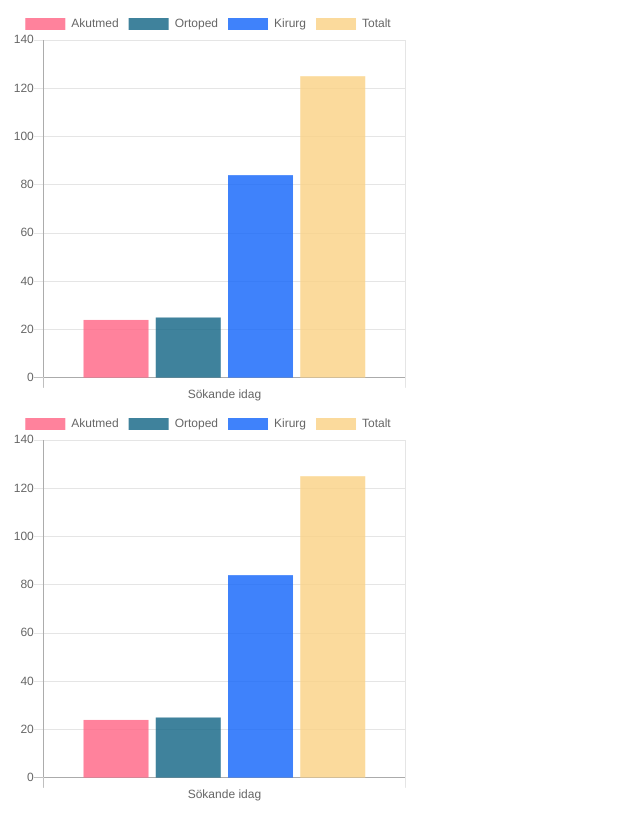
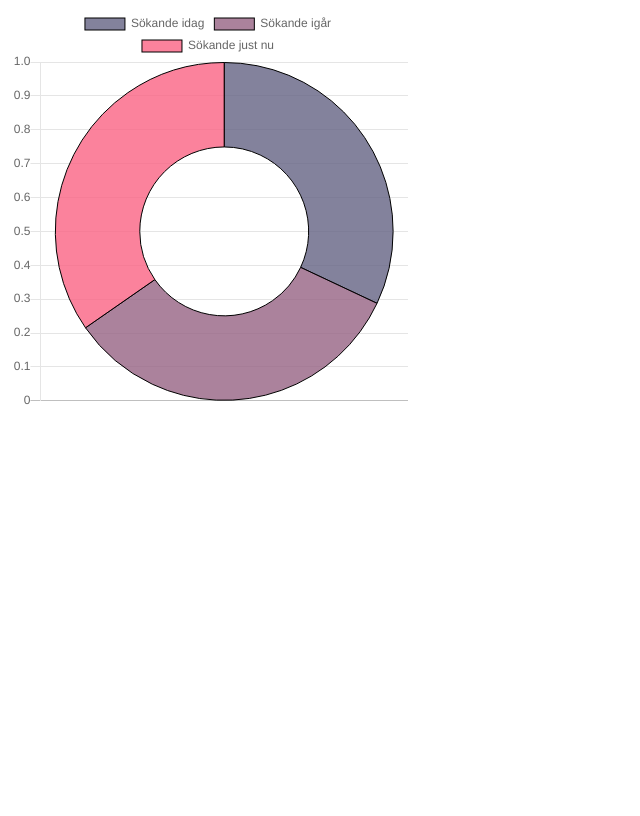
Before and after one commit to algifari85/ChartJS, a plain HTML site: page index.html in a window 1280 px wide. Shown: the whole page, without its empty margins (0-640 px from the left). Drawn offline with nearby package versions, Linux system fonts and the light colour scheme.

Commit message:
Munkgraf fixad!

```diff
--- a/index.html
+++ b/index.html
@@ -13,9 +13,6 @@
 </head>
 
 <body>
-	<div style="max-height: 400px;max-width:400px;">
-		<canvas id="myChart" width="400" height="400"></canvas>
-</div>
 <div style="max-height: 400px;max-width:400px;">
 	<canvas id="myChart2" width="400" height="400"></canvas>
 </div>
--- a/scripts.js
+++ b/scripts.js
@@ -1,35 +1,20 @@
-var ctx = document.getElementById('myChart');
+var ctx = document.getElementById('myChart2');
 var myChart = new Chart(ctx, {
-	type: 'bar',
+	type: 'doughnut',
 	data: {
-		labels: ['Sökande idag'],
+		labels: ['Sökande idag','Sökande igår','Sökande just nu'],
 		datasets: [{
 			label: 'Akutmed',
-			data: [24],
+			data: [24,25,26],
 			backgroundColor: [
-				'rgba(255,99,132,0.8)'
-
-			]
-		},{
-			label: 'Ortoped',
-			data: [25],
-			backgroundColor: [
-				'rgba(15,99,132,0.8)'
-			]
-		},{
-			label: 'Kirurg',
-			data: [84],
-			backgroundColor: [
-				'rgba(15,99,250,0.8)'
-			]
-		},{
-			label: 'Totalt',
-			data: [125],
-			backgroundColor: [
-				'rgba(250,209,132,0.8)'
-			]
-		}],
-	},
+				'rgba(100,99,132,0.8)',
+				'rgba(150,99,132,0.8)',
+				'rgba(250,99,132,0.8)'
+			],
+			borderWidth: 1,
+			borderColor:'rgba(0,0,0,1)',
+			weight:1
+		}]},
 	options:{
 		scales:{
 			yAxes:[{
@@ -41,46 +26,3 @@ var myChart = new Chart(ctx, {
 		}
 	}
 });
-var ctx = document.getElementById('myChart2');
-var myChart = new Chart(ctx, {
-	type: 'bar',
-	data: {
-		labels: ['Sökande idag'],
-		datasets: [{
-			label: 'Akutmed',
-			data: [24],
-			backgroundColor: [
-				'rgba(255,99,132,0.8)'
-
-			]
-		},{
-			label: 'Ortoped',
-			data: [25],
-			backgroundColor: [
-				'rgba(15,99,132,0.8)'
-			]
-		},{
-			label: 'Kirurg',
-			data: [84],
-			backgroundColor: [
-				'rgba(15,99,250,0.8)'
-			]
-		},{
-			label: 'Totalt',
-			data: [125],
-			backgroundColor: [
-				'rgba(250,209,132,0.8)'
-			]
-		}],
-	},
-	options:{
-		scales:{
-			yAxes:[{
-				ticks:{
-					beginAtZero:true
-				}
-			}]
-
-		}
-	}
-});
```
